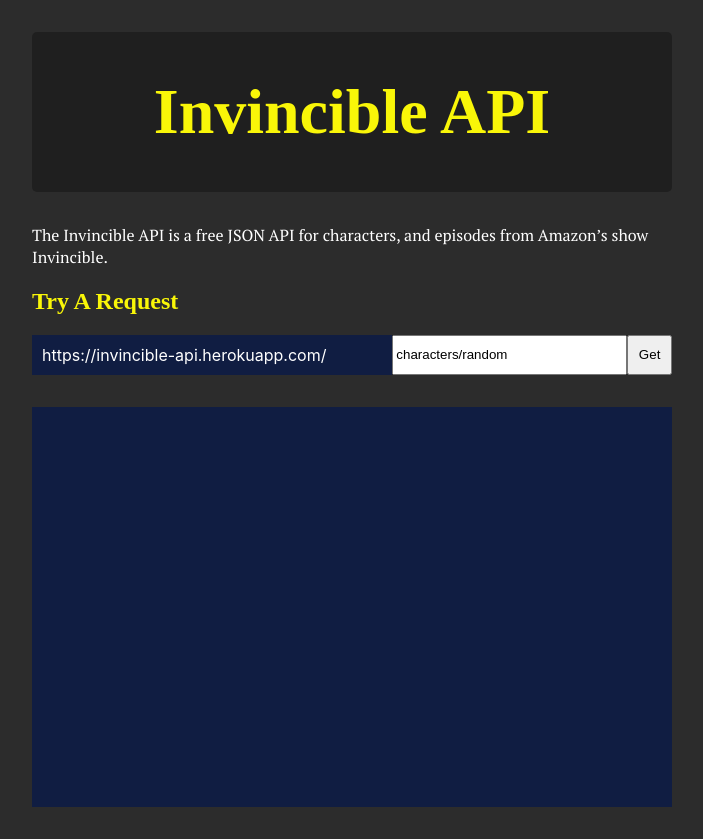
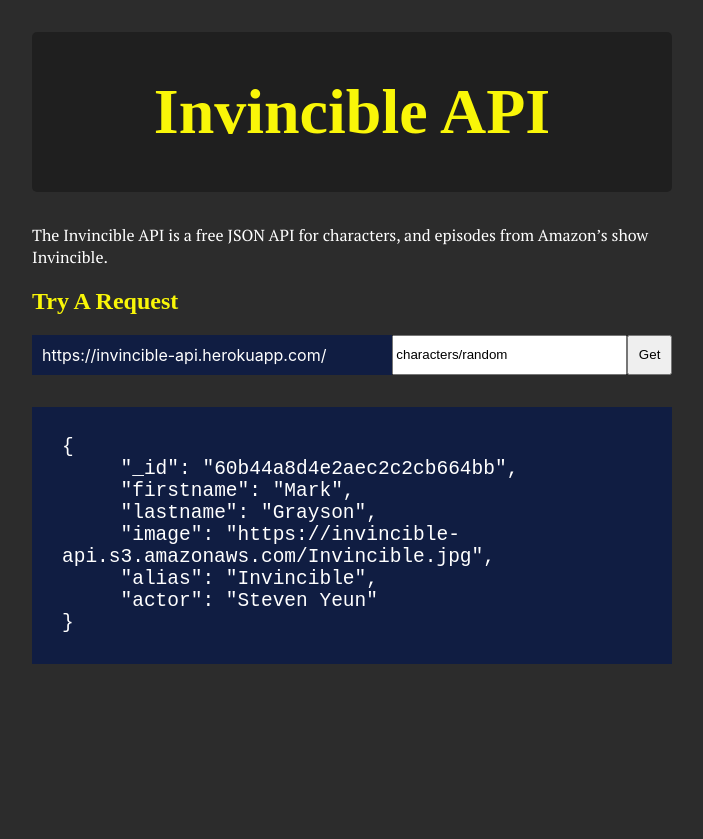
Before and after one commit to jakedoren/Invincible-APIv3, a React (Create React App) app in the folder client/: page / in a window 1280 px wide. Shown: the whole page, without its empty margins (288-991 px from the left). After the commit the page ends 800 px from the top, so only its background shows below. Built offline with nearby package versions, Linux system fonts and the light colour scheme; a web font is replaced by a local one.

Commit message:
widget styles and format finished

```diff
--- a/client/src/components/widget/Widget.css
+++ b/client/src/components/widget/Widget.css
@@ -26,6 +26,11 @@
 .display-box {
     background-color: #101D42;
     margin: 2em 0;
-    height: 400px;
     color: #fff;
+    display: flex;
+    align-items: center;
 }
+
+.display-text {
+    font-size: 1.5em;
+}
--- a/client/src/components/widget/Widget.js
+++ b/client/src/components/widget/Widget.js
@@ -1,6 +1,7 @@
 import React, {useEffect, useState} from 'react';
 import axios from 'axios';
 import './Widget.css';
+import ReactJson from 'react-json-view'
 
 const Widget = () => {
     const [inputVal, setInputVal] = useState('characters/random');
@@ -12,6 +13,23 @@
         .then(res => setRequest(res.data))
     }
 
+    const preStyle =  {
+        display: 'block',
+        padding: '10px 30px',
+        whiteSpace: 'pre-wrap'
+    }
+
+    const defaultObj =
+    {
+        _id: "60b44a8d4e2aec2c2cb664bb",
+        firstname: "Mark",
+        lastname: "Grayson",
+        image: "https://invincible-api.s3.amazonaws.com/Invincible.jpg",
+        alias: "Invincible",
+        actor: "Steven Yeun"
+    }
+
+
     return (
         <div className="widget">
             <p>The Invincible API is a free JSON API for characters, and episodes from Amazon’s show Invincible.</p>
@@ -22,7 +40,9 @@
                 <button onClick={handleRequest}>Get</button>
             </form>
             <div className="display-box">
-                {JSON.stringify(request)}
+                <pre className="display-text" style={preStyle}>
+                  {request ? JSON.stringify(request, null, 5) : JSON.stringify(defaultObj, null, 5)}
+                </pre>
             </div>
         </div>
     )
--- a/package.json
+++ b/package.json
@@ -18,7 +18,8 @@
   "dependencies": {
     "dotenv": "^10.0.0",
     "express": "^4.17.1",
-    "mongoose": "^5.12.13"
+    "mongoose": "^5.12.13",
+    "react-json-view": "^1.21.3"
   },
   "devDependencies": {
     "nodemon": "^2.0.7"
```
Also changed, not shown: 1 other file (tests, documents, lock files or other folders).
